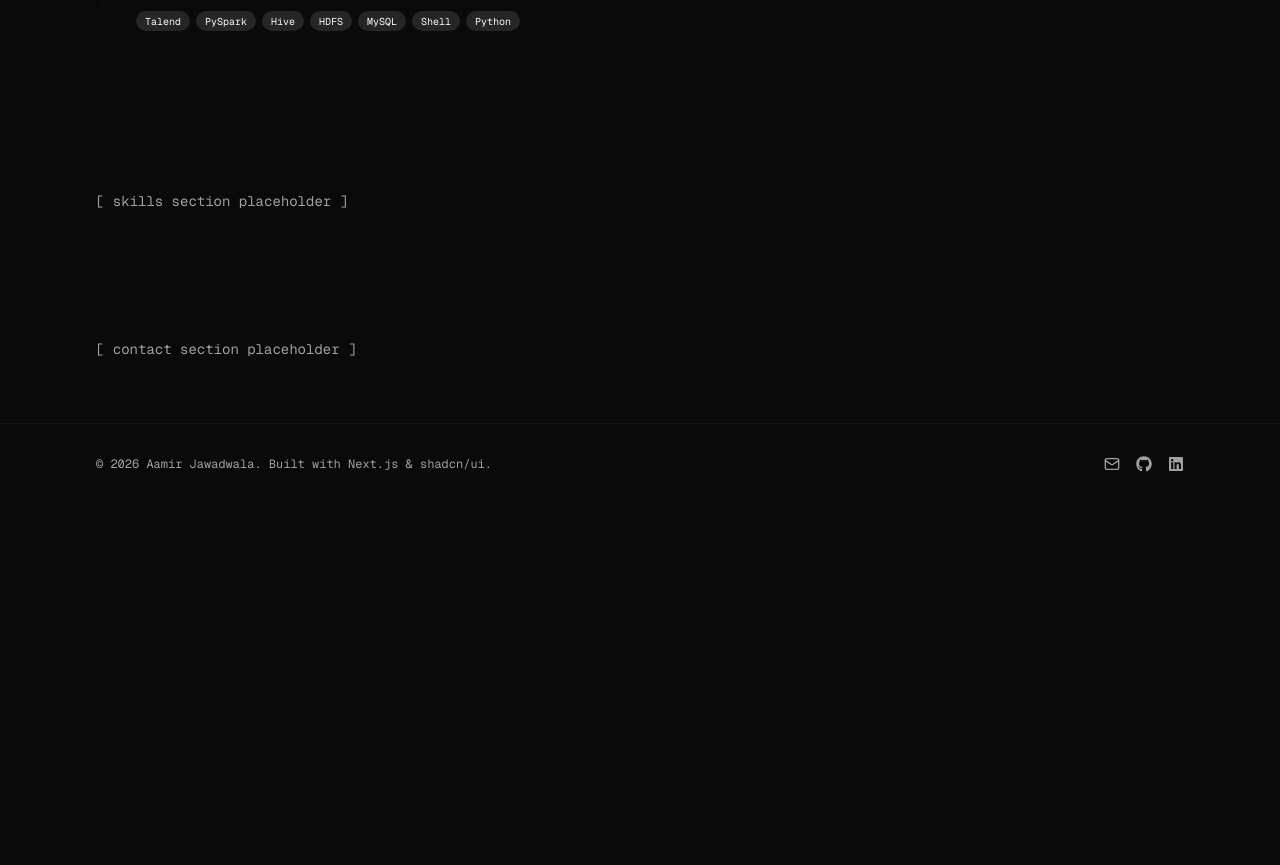
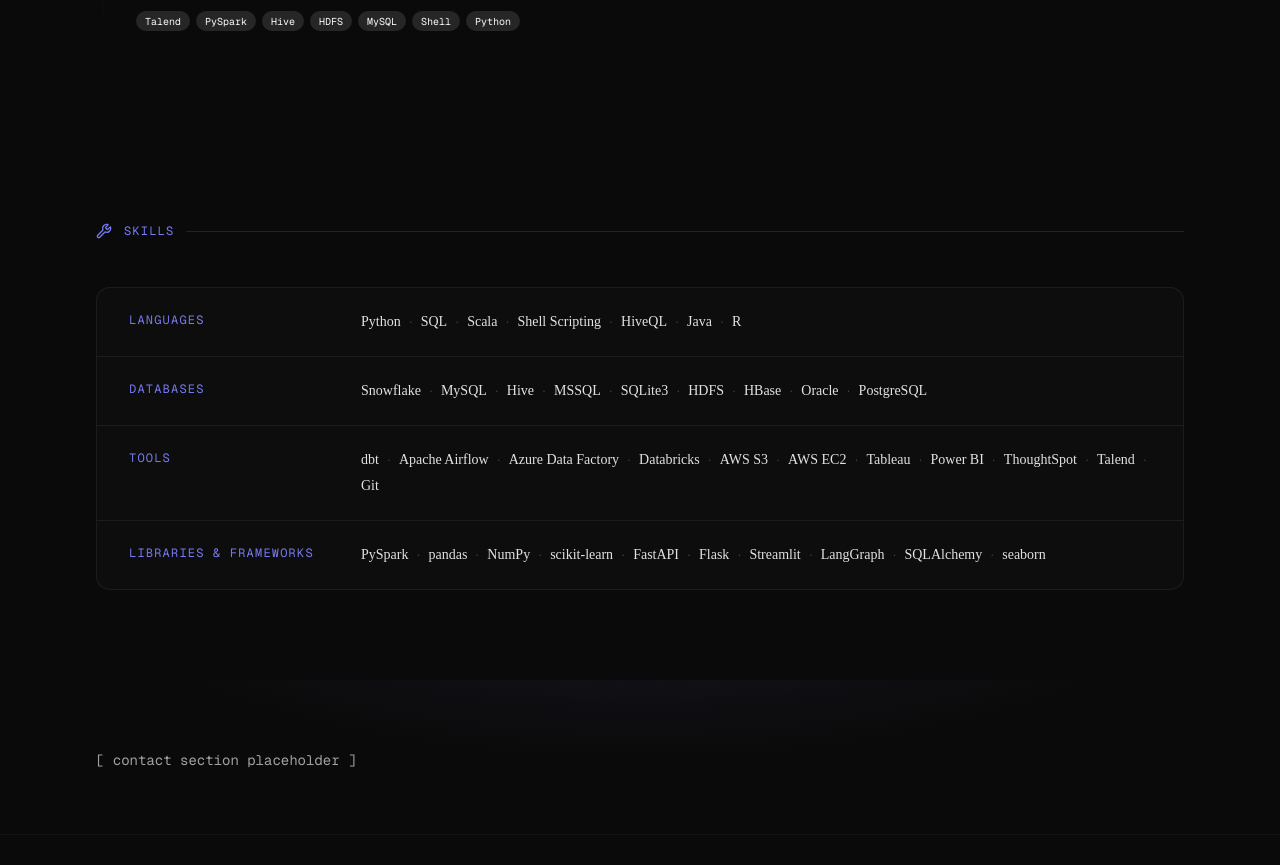
Before and after one commit to Aamir-J/portfolio, a Next.js app: page / in a window 1280 px wide. Shown: the part 3320-4185 px from the top of the page. Before the commit the page ends 3824 px from the top, so only its background shows below. Built offline with nearby package versions, Linux system fonts and the light colour scheme.

Commit message:
Add skills section with categorized layout

```diff
--- a/src/app/page.tsx
+++ b/src/app/page.tsx
@@ -4,6 +4,7 @@ import { Hero } from "@/components/sections/hero"
 import { About } from "@/components/sections/about"
 import { Projects } from "@/components/sections/projects"
 import { Experience } from "@/components/sections/experience"
+import { Skills } from "@/components/sections/skills"
 
 export default function HomePage() {
   return (
@@ -15,9 +16,7 @@ export default function HomePage() {
           <About />
           <Projects />
           <Experience />
-          <section id="skills" className="py-16">
-            <p className="font-mono text-sm text-muted-foreground">[ skills section placeholder ]</p>
-          </section>
+          <Skills />
           <section id="contact" className="py-16">
             <p className="font-mono text-sm text-muted-foreground">[ contact section placeholder ]</p>
           </section>
--- /dev/null
+++ b/src/components/sections/skills.tsx
@@ -0,0 +1,110 @@
+import { Wrench } from "lucide-react"
+
+import { Separator } from "@/components/ui/separator"
+import { FadeIn } from "@/components/fade-in"
+
+type SkillGroup = {
+  category: string
+  items: string[]
+}
+
+const skillGroups: SkillGroup[] = [
+  {
+    category: "Languages",
+    items: ["Python", "SQL", "Scala", "Shell Scripting", "HiveQL", "Java", "R"],
+  },
+  {
+    category: "Databases",
+    items: [
+      "Snowflake",
+      "MySQL",
+      "Hive",
+      "MSSQL",
+      "SQLite3",
+      "HDFS",
+      "HBase",
+      "Oracle",
+      "PostgreSQL",
+    ],
+  },
+  {
+    category: "Tools",
+    items: [
+      "dbt",
+      "Apache Airflow",
+      "Azure Data Factory",
+      "Databricks",
+      "AWS S3",
+      "AWS EC2",
+      "Tableau",
+      "Power BI",
+      "ThoughtSpot",
+      "Talend",
+      "Git",
+    ],
+  },
+  {
+    category: "Libraries & Frameworks",
+    items: [
+      "PySpark",
+      "pandas",
+      "NumPy",
+      "scikit-learn",
+      "FastAPI",
+      "Flask",
+      "Streamlit",
+      "LangGraph",
+      "SQLAlchemy",
+      "seaborn",
+    ],
+  },
+]
+
+export function Skills() {
+  return (
+    <section id="skills" className="py-24">
+      {/* Section label */}
+      <FadeIn>
+        <div className="mb-12 flex items-center gap-3">
+          <Wrench className="h-4 w-4 text-accent-brand" />
+          <span className="font-mono text-xs uppercase tracking-widest text-accent-brand">
+            Skills
+          </span>
+          <Separator className="flex-1" />
+        </div>
+      </FadeIn>
+
+      {/* Skills table */}
+      <div className="overflow-hidden rounded-xl border border-border/60 bg-card/30">
+        {skillGroups.map((group, idx) => (
+          <FadeIn key={group.category} delay={idx * 0.08}>
+            <div
+              className={`grid grid-cols-1 gap-3 px-6 py-5 sm:grid-cols-[200px_1fr] sm:gap-8 sm:px-8 sm:py-6 ${
+                idx !== skillGroups.length - 1 ? "border-b border-border/60" : ""
+              }`}
+            >
+              {/* Category label */}
+              <div className="flex items-start">
+                <span className="font-mono text-xs uppercase tracking-widest text-accent-brand">
+                  {group.category}
+                </span>
+              </div>
+
+              {/* Skills list */}
+              <div className="flex flex-wrap items-center gap-x-2 gap-y-1.5">
+                {group.items.map((item, itemIdx) => (
+                  <span key={item} className="inline-flex items-center gap-2">
+                    <span className="text-sm text-foreground/90">{item}</span>
+                    {itemIdx !== group.items.length - 1 && (
+                      <span className="text-xs text-muted-foreground/40">·</span>
+                    )}
+                  </span>
+                ))}
+              </div>
+            </div>
+          </FadeIn>
+        ))}
+      </div>
+    </section>
+  )
+}
```
